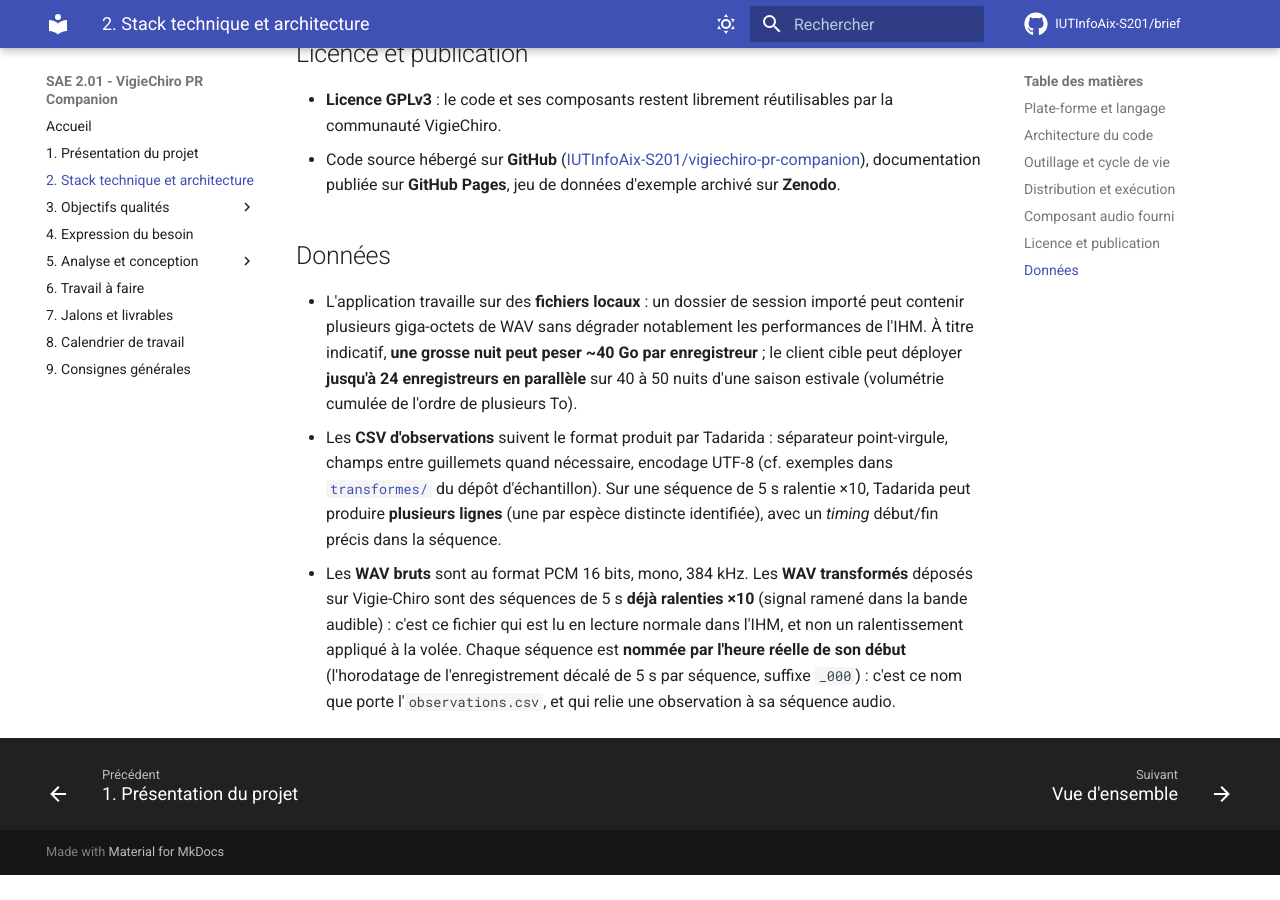
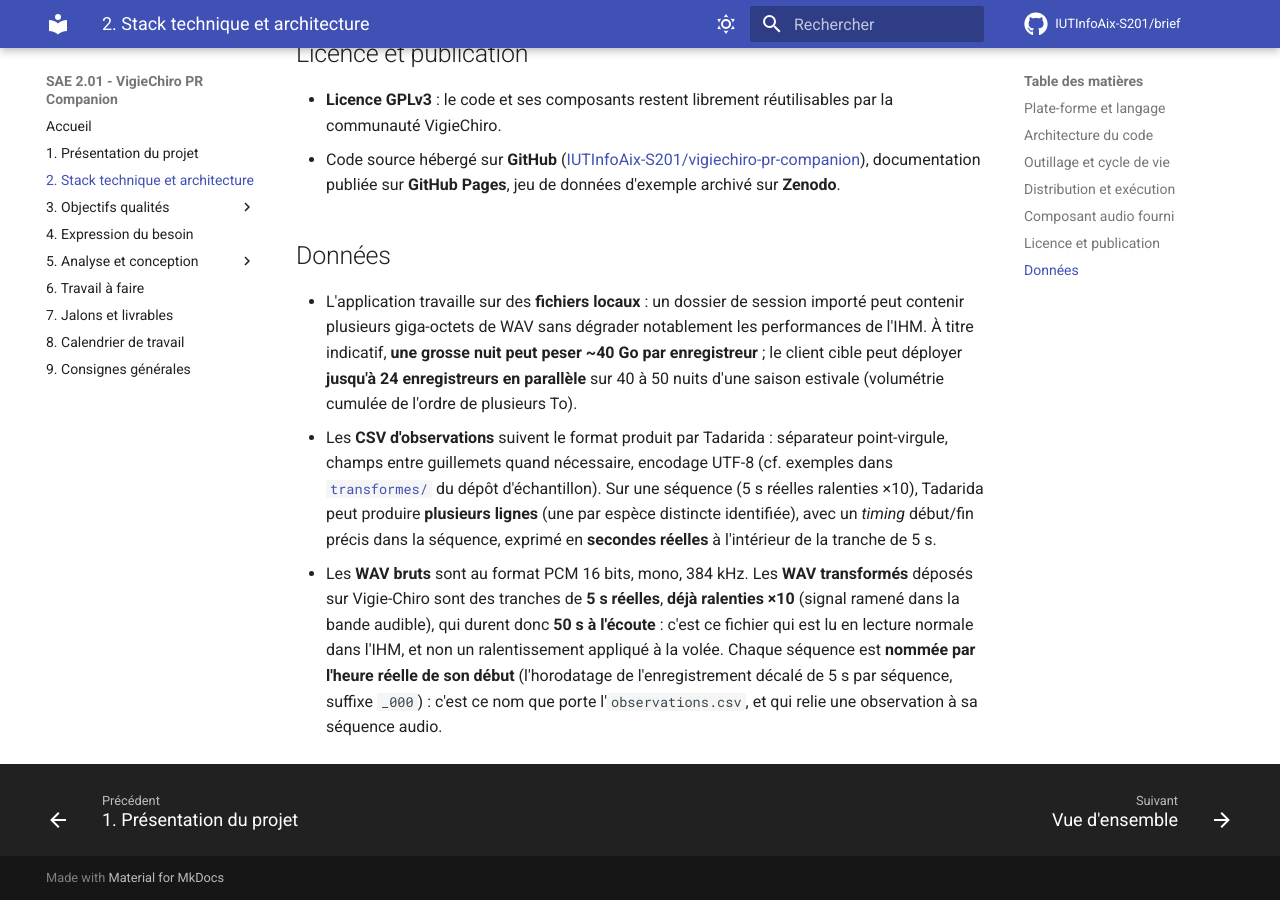
Before and after one commit to IUTInfoAix-S201/brief, an MkDocs documentation site: the page built from docs/Contraintes techniques.md, in a window 1280 px wide and 900 px high, scrolled down 2649 px. Built offline with MkDocs 1.6.1 and Material for MkDocs 9.7.7, drawn with Linux system fonts in a browser that asks for light colours; comment, search, counter and statistics services are not loaded; before the commit the page ends 3524 px from its top, so only the background shows below that.

Commit message:
docs : aligner les énoncés dérivés de R10 (E2.S6, O4, contraintes)
Trois documents dérivaient de R10 et en recopiaient l'erreur.

E2.S6 portait la formule fausse dans ses critères d'acceptation
(`ceil(durée × 10 / 5)`), c'est à dire dans le contrat même de la story de
transformation : elle demandait dix fois trop de séquences.

O4 mesurait la lecture sur un énoncé faux : « séquence WAV de 5 s ralentie ×10
→ joue pendant 5 s en lecture normale ». Une séquence porte 5 s réelles et joue
50 s. L'intention de la mesure ne change pas (la lecture dure ce que dure le
fichier, sans ralentissement à la volée), seul le chiffre était faux.

Les contraintes techniques précisent que le *timing* début/fin des lignes
Tadarida est exprimé en secondes **réelles** dans la tranche de 5 s. C'est la
raison d'être du découpage au rythme d'acquisition : découper le signal déjà
ralenti désalignerait les temps de l'observations.csv.

```diff
--- a/docs/Contraintes techniques.md
+++ b/docs/Contraintes techniques.md
@@ -108,11 +108,12 @@ concentrer le développement sur la chaîne métier :
 - Les **CSV d'observations** suivent le format produit par Tadarida : séparateur point-virgule, champs
   entre guillemets quand nécessaire, encodage UTF-8 (cf. exemples dans
   [`transformes/`](https://github.com/IUTInfoAix-S201/vigiechiro-pr-companion-exemple-nuit/tree/main/transformes)
-  du dépôt d'échantillon). Sur une séquence de 5 s ralentie ×10, Tadarida peut produire **plusieurs
-  lignes** (une par espèce distincte identifiée), avec un *timing* début/fin précis dans la séquence.
+  du dépôt d'échantillon). Sur une séquence (5 s réelles ralenties ×10), Tadarida peut produire **plusieurs
+  lignes** (une par espèce distincte identifiée), avec un *timing* début/fin précis dans la séquence,
+  exprimé en **secondes réelles** à l'intérieur de la tranche de 5 s.
 - Les **WAV bruts** sont au format PCM 16 bits, mono, 384 kHz. Les **WAV transformés** déposés sur
-  Vigie-Chiro sont des séquences de 5 s **déjà ralenties ×10** (signal ramené dans la bande audible) :
-  c'est ce fichier qui est lu en lecture normale dans l'IHM, et non un ralentissement appliqué à la
-  volée. Chaque séquence est **nommée par l'heure réelle de son début** (l'horodatage de
+  Vigie-Chiro sont des tranches de **5 s réelles**, **déjà ralenties ×10** (signal ramené dans la bande
+  audible), qui durent donc **50 s à l'écoute** : c'est ce fichier qui est lu en lecture normale dans
+  l'IHM, et non un ralentissement appliqué à la volée. Chaque séquence est **nommée par l'heure réelle de son début** (l'horodatage de
   l'enregistrement décalé de 5 s par séquence, suffixe `_000`) : c'est ce nom que porte l'`observations.csv`,
   et qui relie une observation à sa séquence audio.
```
Also changed, not shown: docs/Analyse et conception/Story mapping/E2 - Importer et transformer une nuit.md (+2 -2 lines), docs/Objectifs qualités/Objectifs qualités/O4.md (+1 -1 lines).
